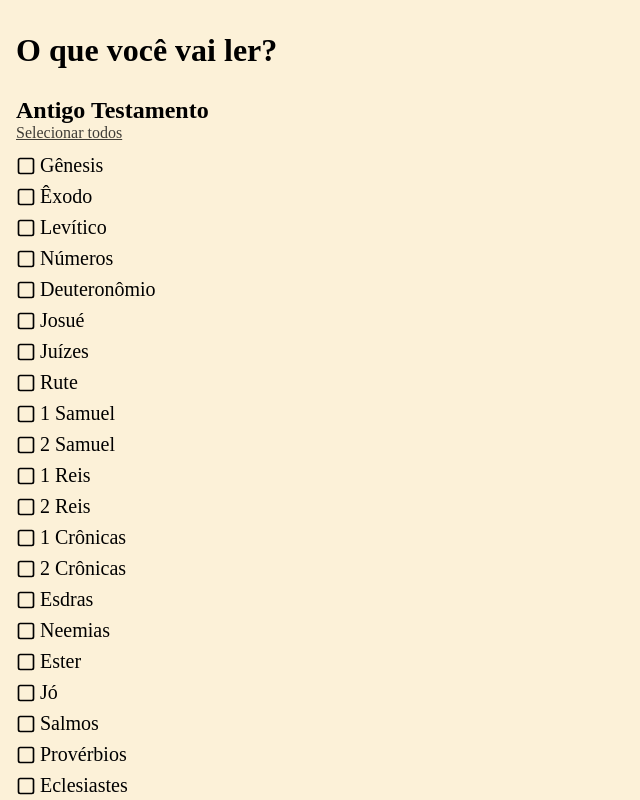
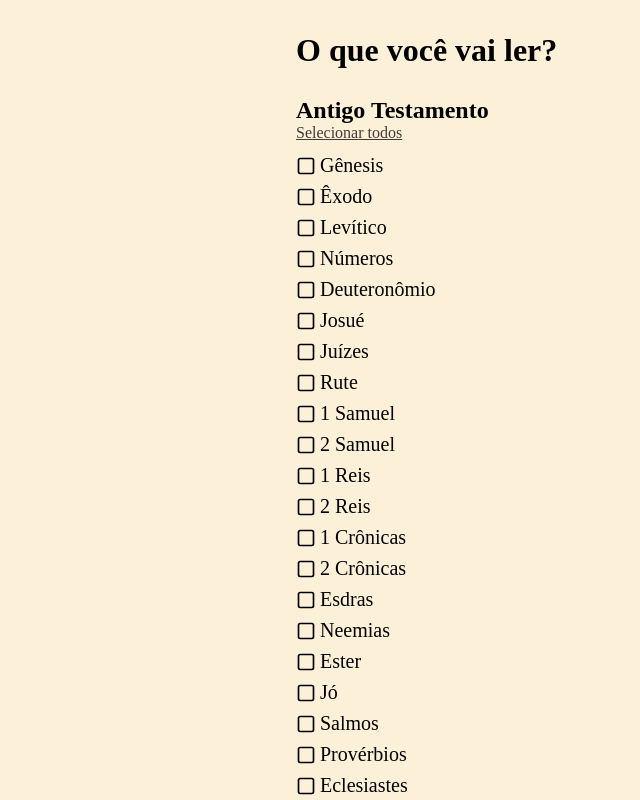
Before and after one commit to edusrmt/a-holy-plan, a React (Vite) app: page / in a window 1280 px wide. Both pictures are taken after a click on the button "Começar". Shown: the top 800 px of the page, without its empty margins (0-640 px from the left). Built offline with nearby package versions, Linux system fonts and the light colour scheme; a web font is replaced by a local one.

Commit message:
Adds desktop layout

```diff
--- a/src/pages/Home/components/SelectableItem/styles.ts
+++ b/src/pages/Home/components/SelectableItem/styles.ts
@@ -1,7 +1,8 @@
-import styled from "styled-components";
+import styled from 'styled-components';
 
 export const ItemContainer = styled.div`
   display: flex;
   align-items: center;
   gap: 0.25rem;
+  cursor: pointer;
 `;
--- a/src/pages/Home/index.tsx
+++ b/src/pages/Home/index.tsx
@@ -1,4 +1,4 @@
-import { ChangeEvent, useContext, useState } from "react";
+import { ChangeEvent, useContext, useState } from 'react';
 import {
   BookName,
   HolyTitle,
@@ -15,12 +15,13 @@ import {
   BooksGrid,
   ConfirmationMessage,
   BookItem,
-} from "./styles";
+  TestamentContainer,
+} from './styles';
 
-import { BibleInfo } from "../../api/bibleInfo";
-import { SelectableItem } from "./components/SelectableItem";
-import { useNavigate } from "react-router-dom";
-import { BiblePlanContext } from "../../contexts/BiblePlanContext";
+import { BibleInfo } from '../../api/bibleInfo';
+import { SelectableItem } from './components/SelectableItem';
+import { useNavigate } from 'react-router-dom';
+import { BiblePlanContext } from '../../contexts/BiblePlanContext';
 
 export function Home() {
   const { setPlanParams } = useContext(BiblePlanContext);
@@ -72,7 +73,7 @@ export function Home() {
   const changeDuration = (event: ChangeEvent<HTMLInputElement>) => {
     const newValue = event.target.value;
 
-    if (newValue === "") {
+    if (newValue === '') {
       setDuration(null);
       return;
     }
@@ -84,7 +85,7 @@ export function Home() {
   };
 
   const blurDuration = (event: ChangeEvent<HTMLInputElement>) => {
-    if (event.target.value === "") {
+    if (event.target.value === '') {
       setDuration(1);
     }
   };
@@ -101,7 +102,7 @@ export function Home() {
 
   const confirmPlan = () => {
     setPlanParams(duration ?? 1, selectedBooks);
-    navigate("/plan");
+    navigate('/plan');
   };
 
   return (
@@ -125,12 +126,11 @@ export function Home() {
         <>
           <StepTitle>O que você vai ler?</StepTitle>
           <OnboardingContent>
-            <div>
-              {["old", "new"].map((testament) => {
+            {['old', 'new'].map((testament) => {
               return (
-                  <div key={testament}>
+                <TestamentContainer key={testament}>
                   <TestamentTitle>
-                      {testament === "old" ? "Antigo" : "Novo"} Testamento
+                    {testament === 'old' ? 'Antigo' : 'Novo'} Testamento
                   </TestamentTitle>
                   <SelectAll onClick={() => toggleTestament(testament)}>
                     Selecionar todos
@@ -147,10 +147,9 @@ export function Home() {
                         <BookName>{book.name}</BookName>
                       </SelectableItem>
                     ))}
-                  </div>
+                </TestamentContainer>
               );
             })}
-            </div>
           </OnboardingContent>
 
           <OnboardingButton
@@ -176,7 +175,7 @@ export function Home() {
                 max="999"
                 onChange={changeDuration}
                 onBlur={blurDuration}
-                value={duration ?? ""}
+                value={duration ?? ''}
               />
               <EditDurationButton onClick={() => addToDuration(1)}>
                 +
@@ -192,7 +191,7 @@ export function Home() {
           <StepTitle>Tudo certo?</StepTitle>
           <OnboardingContent>
             <ConfirmationMessage>
-              Ler {selectedBooks.length} livro{selectedBooks.length > 1 && "s"}{" "}
+              Ler {selectedBooks.length} livro{selectedBooks.length > 1 && 's'}{' '}
               em {duration} dias!
             </ConfirmationMessage>
 
--- a/src/pages/Home/styles.ts
+++ b/src/pages/Home/styles.ts
@@ -1,18 +1,19 @@
-import styled from "styled-components";
+import styled from 'styled-components';
 
 export const OnboardingContainer = styled.div<{ $step: number }>`
-  position: absolute;
   width: 100vw;
   min-height: 100dvh;
+  max-width: 720px;
+  margin: 0 auto;
 
   display: flex;
   flex-direction: column;
   justify-content: space-between;
-  align-items: ${(props) => (props.$step === 1 ? "center" : "stretch")};
+  align-items: ${(props) => (props.$step === 1 ? 'center' : 'stretch')};
 
   padding: 1rem 1rem 2rem;
 
-  font-family: "Calistoga", serif;
+  font-family: 'Calistoga', serif;
   font-size: 1.5rem;
 `;
 
@@ -34,6 +35,10 @@ export const OnboardingButton = styled.button`
   font-weight: 700;
 
   margin-top: 1rem;
+
+  &:not(:disabled) {
+    cursor: pointer;
+  }
 `;
 
 // First Step
@@ -46,7 +51,7 @@ export const UpliftText = styled.div`
 
 export const HolyTitle = styled.h1`
   display: inline;
-  font-family: "Anton", sans-serif;
+  font-family: 'Anton', sans-serif;
   font-size: 3rem;
   line-height: 1.225em;
 `;
@@ -56,6 +61,12 @@ export const HolyTitle = styled.h1`
 export const StepTitle = styled.h1`
   font-size: 2rem;
   margin: 1rem 0;
+`;
+
+export const TestamentContainer = styled.div`
+  display: flex;
+  flex-direction: column;
+  align-items: flex-start;
 `;
 
 export const TestamentTitle = styled.h2`
@@ -69,6 +80,7 @@ export const SelectAll = styled.span`
   opacity: 0.75;
   text-decoration: underline;
   margin-bottom: 0.5rem;
+  cursor: pointer;
 `;
 
 export const BookName = styled.p`
@@ -89,7 +101,7 @@ export const DurationContainer = styled.div`
 export const DurationInput = styled.input`
   background-color: transparent;
   border: none;
-  font-family: "Anton", sans-serif;
+  font-family: 'Anton', sans-serif;
   font-size: 6rem;
   text-align: center;
   width: 60%;
@@ -117,6 +129,7 @@ export const EditDurationButton = styled.button`
   font-size: 4rem;
   font-weight: bold;
   border: none;
+  cursor: pointer;
 `;
 
 // Fourth Step
--- a/src/pages/Plan/styles.ts
+++ b/src/pages/Plan/styles.ts
@@ -19,7 +19,9 @@ export const PlanResultContainer = styled.div`
   flex-direction: column;
   align-items: center;
   gap: 1rem;
+  max-width: 720px;
 
+  margin: 0 auto;
   padding: 2rem 1rem;
 `;
 
@@ -39,6 +41,7 @@ export const DownloadButton = styled.button`
   background-color: #dcc1ff;
   font-size: 1rem;
   font-weight: 700;
+  cursor: pointer;
 `;
 
 export const PlanGrid = styled.div`
```
Lines whose indentation alone changed are shown as unchanged.
